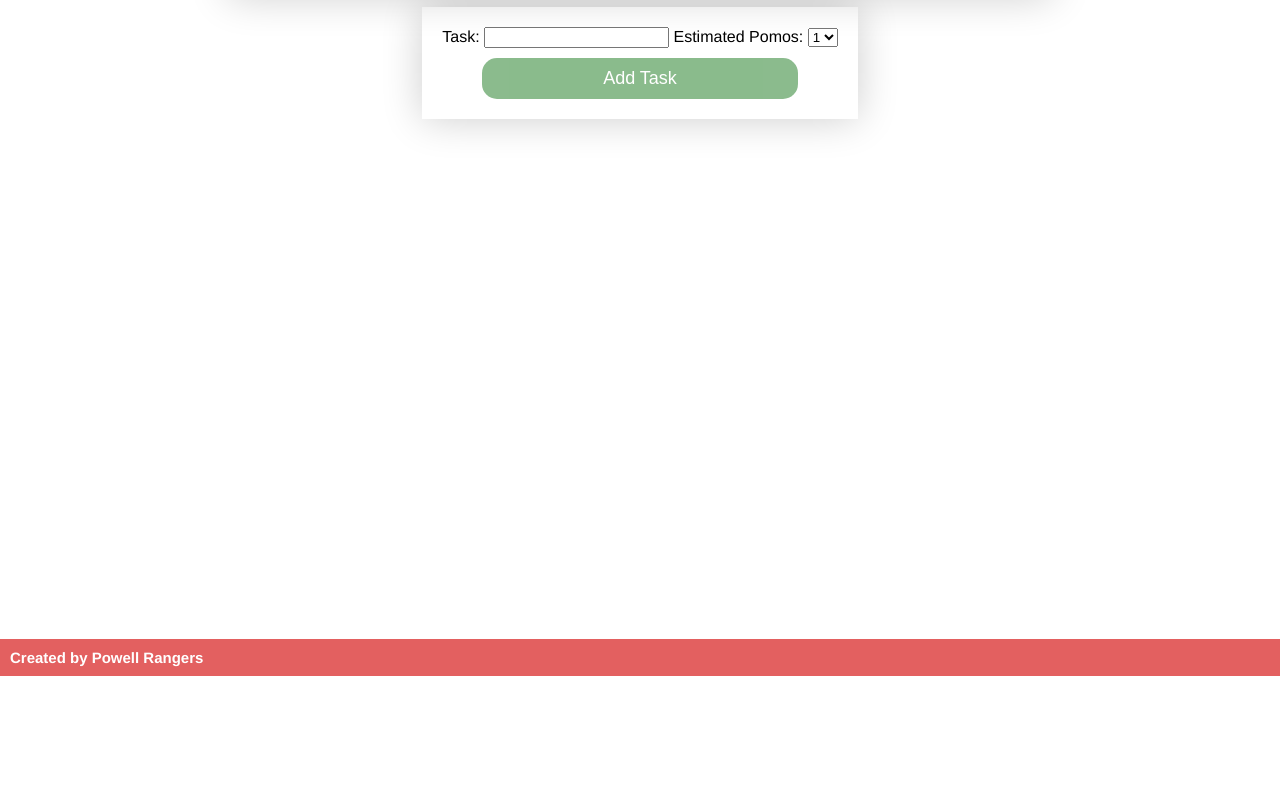
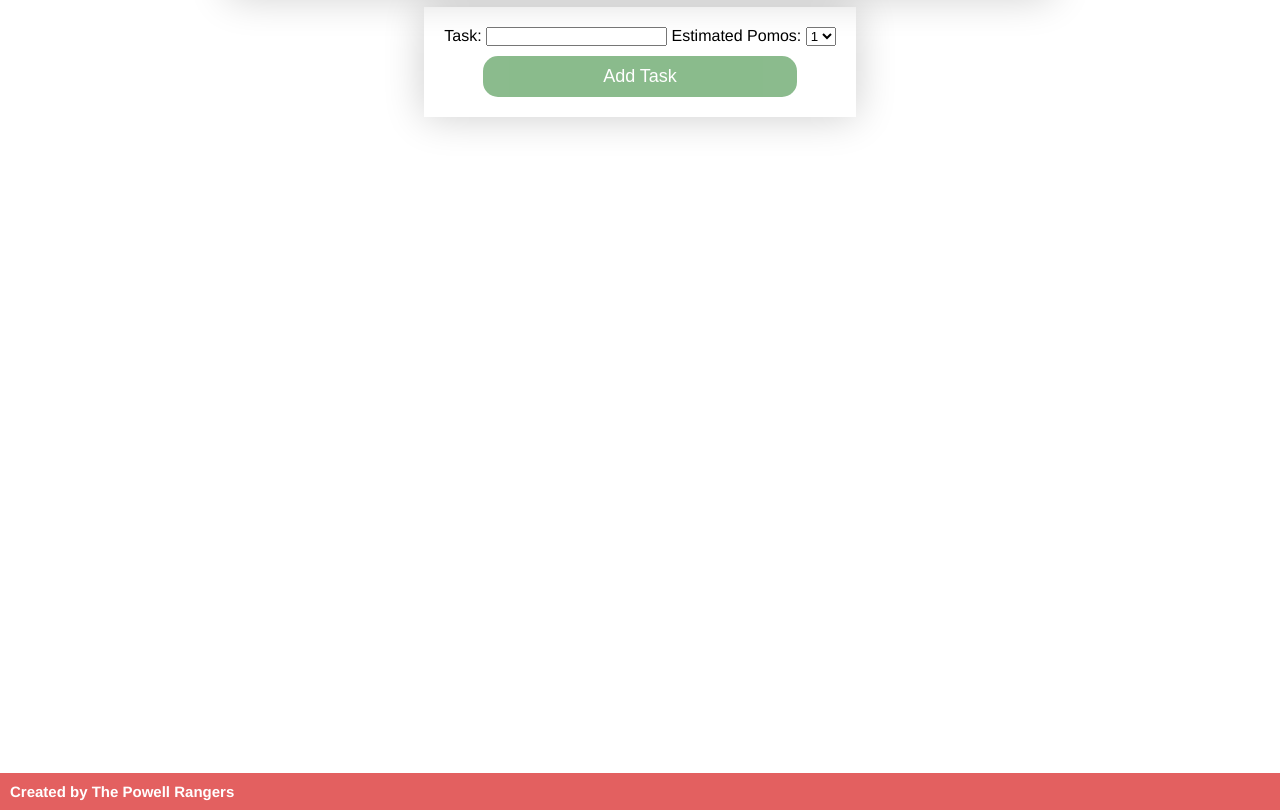
Before and after one commit to asherbav/cse110-w21-group9, a website: page index.html in a window 1280 px wide. Shown: the part 124-934 px from the top of the page. Before the commit the page ends 800 px from the top, so only its background shows below. Drawn offline with Linux system fonts and the light colour scheme.

Commit message:
footer stays at bottom of the page

```diff
--- a/index.css
+++ b/index.css
@@ -1,13 +1,28 @@
 :root {
     --light-green: #A8CD9F;
 }
-body {
+
+* {
     margin: 0px;
     padding: 0px;
+}
+
+html, body {
+    height: 100%;
     font-family: Helvetica Neue, sans-serif;
  }
 
-
+main {
+    overflow: auto;
+    padding-bottom: 50px;
+    min-height:100%;
+}
+footer {
+    height: 50px;
+    position: relative;
+    margin-top: -50px;
+    clear:both;
+}
 
  .timer-page {
      display: flex;
--- a/index.html
+++ b/index.html
@@ -1,10 +1,9 @@
 <!DOCTYPE html>
 <html lang="en">
-
   <head>
     <title>Home Task Scheduler</title>
     <!--Change title with JS-->
-    <link href="index.css" rel="stylesheet">
+    <link href="index.css" rel="stylesheet" />
   </head>
 
   <body>
@@ -17,15 +16,21 @@
 
     <main>
       <audio id="timer-audio" src="./source/audio/timer-audio.mp3"></audio>
-        <div id="main-page" class="main-page" >
-            <p id="break-timer" class="break-timer" style="display: none;"></p>
+      <div id="main-page" class="main-page">
+        <p id="break-timer" class="break-timer" style="display: none"></p>
 
-            <table id="table" class="table">
-            </table>
+        <table id="table" class="table"></table>
 
         <form id="add-task-form" class="add-task-form" onsubmit="addTask();">
           <label for="task-description">Task:</label>
-                <input type="text" name="task-description" class="task-description" id="task-description" required maxlength="50">
+          <input
+            type="text"
+            name="task-description"
+            class="task-description"
+            id="task-description"
+            required
+            maxlength="50"
+          />
           <label for="estimate">Estimated Pomos:</label>
           <select name="estimate" class="estimate" id="estimate" required>
             <option value="1" selected>1</option>
@@ -35,29 +40,37 @@
           </select>
           <button type="submit" class="add-btn" id="add-btn">Add Task</button>
         </form>
-
       </div>
 
-        <div class="timer-page" id="timer-page" style="display: none;">
+      <div class="timer-page" id="timer-page" style="display: none">
         <p class="timer" id="pomo-timer"></p>
 
         <p class="task" id="task"></p>
 
         <section class="buttons">
-                <button type="button" class="distract-btn" id="distract-btn" onclick="logDistraction(currentPomoID)">Log
-                    Distraction</button>
-                <button type="button" class="cancel-btn" id="cancel-btn" onclick="cancelPomo()">Cancel</button>
+          <button
+            type="button"
+            class="distract-btn"
+            id="distract-btn"
+            onclick="logDistraction(currentPomoID)"
+          >
+            Log Distraction
+          </button>
+          <button
+            type="button"
+            class="cancel-btn"
+            id="cancel-btn"
+            onclick="cancelPomo()"
+          >
+            Cancel
+          </button>
         </section>
       </div>
     </main>
 
-    <section>
     <footer>
-            <p class="team">Created by Powell Rangers</p>
+      <p class="team">Created by The Powell Rangers</p>
     </footer>
-    </section>
-
     <script type="text/javascript" src="index.js"></script>
   </body>
-
 </html>
```
Lines whose indentation alone changed are shown as unchanged.
